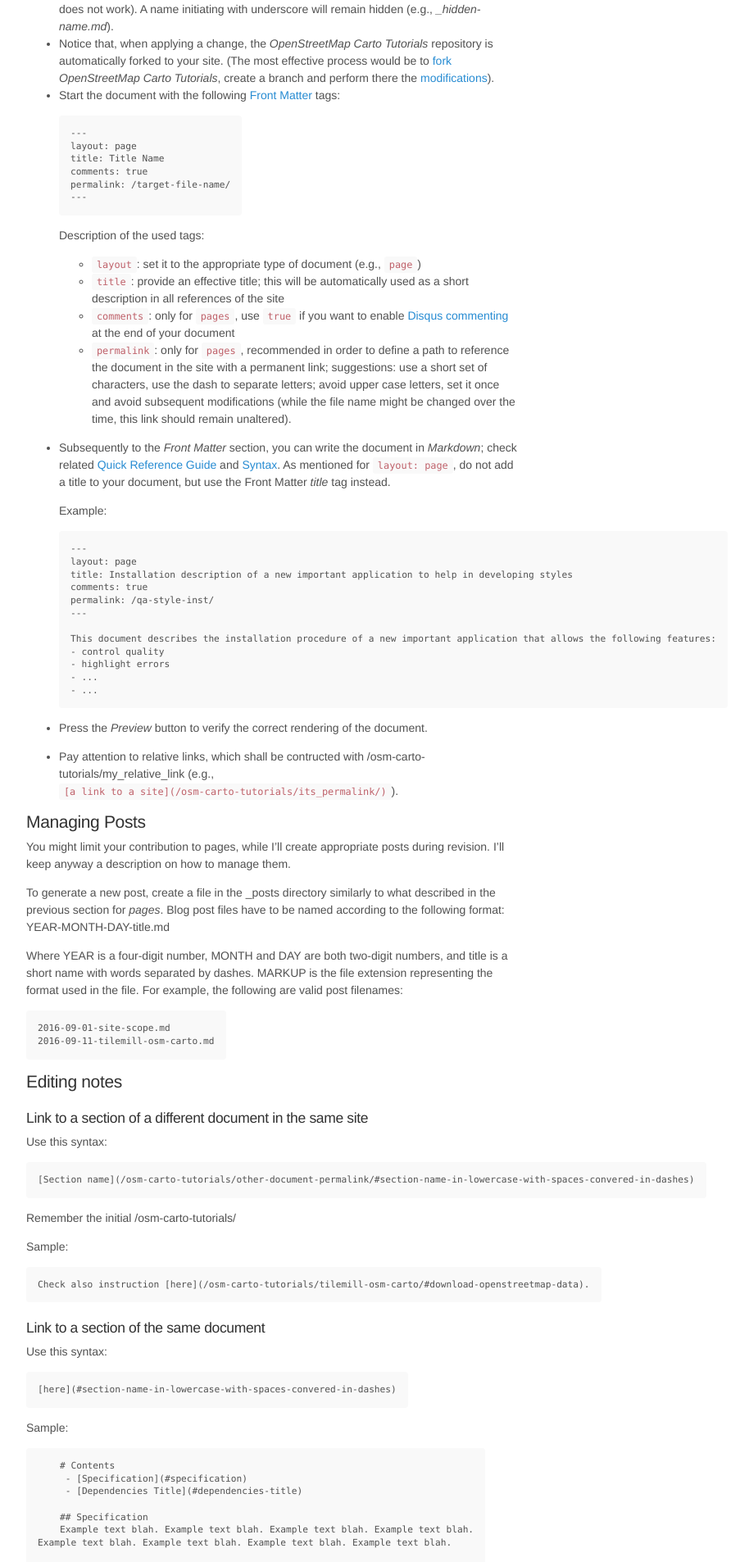
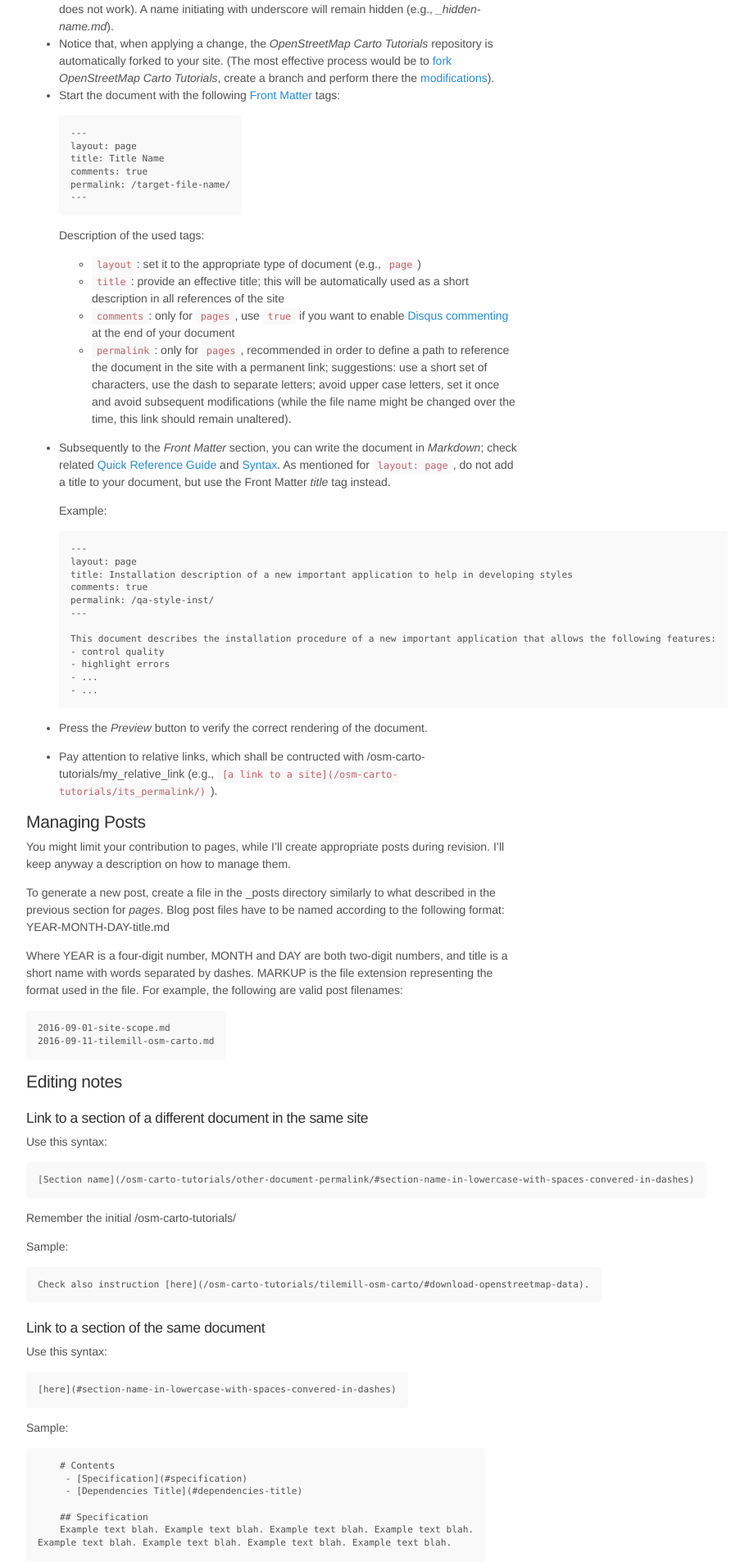
Before and after one commit to Ircama/osm-carto-tutorials, a Jekyll site: the page built from pages/how-to-contribute.md, in a window 1280 px wide. Shown: the part 776-2682 px from the top of the page at 82% size, without its empty margins (243-1146 px from the left). Built offline with Jekyll 4.4.1, drawn with Linux system fonts in a browser that asks for light colours; comment, search, counter and statistics services are not loaded.

Commit message:
Update poole.css

```diff
--- a/public/css/poole.css
+++ b/public/css/poole.css
@@ -162,9 +162,6 @@ code {
 .highlight pre {
   display: inline-block;
 }
-code {
-    white-space: pre;
-}
 pre {
   display: block;
   margin-top: 0;
@@ -173,7 +170,6 @@ pre {
   font-size: .8rem;
   line-height: 1.4;
   white-space: pre;
-  white-space: pre-wrap;
   word-break: break-all;
   word-wrap: break-word;
   background-color: #f9f9f9;
```
